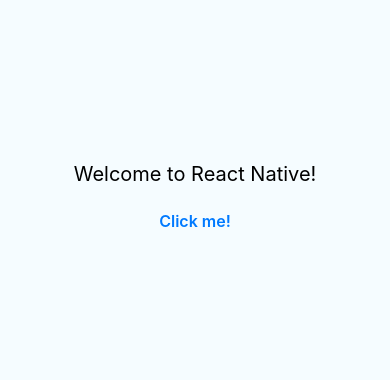
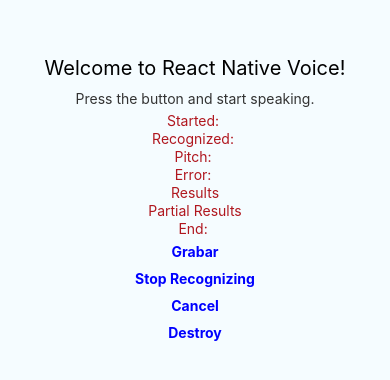
Before and after one commit to stroncod/PerrilloApp, a React Native app in the folder blind/: screen / in a window 390 px wide. Shown: the part 226-606 px from the top of the page. Built offline with nearby package versions, Linux system fonts and the light colour scheme.

Commit message:
Agregado reconocimiento por voz
Agregado el paquete, y el ejemplo en App.JS

```diff
--- a/blind/App.js
+++ b/blind/App.js
@@ -11,7 +11,7 @@
   Text,
   View
 } from 'react-native';
-import Button from './src/components/Button';
+import RecordButton from './src/components/RecordButton';
 
 const instructions = Platform.select({
   ios: 'Press Cmd+R to reload,\n' +
@@ -30,9 +30,8 @@
         <Text style={styles.instructions}>
           {instructions}
         </Text>
-        <Button>
-          Click me!
-        </Button>
+
+        <RecordButton />
       </View>
     );
   }
--- a/blind/package.json
+++ b/blind/package.json
@@ -8,7 +8,8 @@
   },
   "dependencies": {
     "react": "16.0.0-beta.5",
-    "react-native": "0.49.3"
+    "react-native": "0.49.3",
+    "react-native-voice": "^0.2.5"
   },
   "devDependencies": {
     "babel-jest": "21.2.0",
--- /dev/null
+++ b/blind/src/components/RecordButton.js
@@ -0,0 +1,244 @@
+import React, { Component } from 'react';
+import {
+  StyleSheet,
+  Text,
+  View,
+  AppRegistry,
+  TouchableHighlight,
+} from 'react-native';
+
+import Voice from 'react-native-voice';
+
+export default class VoiceTest extends Component {
+  constructor(props) {
+    super(props);
+    this.state = {
+      recognized: '',
+      pitch: '',
+      error: '',
+      end: '',
+      started: '',
+      results: [],
+      partialResults: [],
+    };
+    Voice.onSpeechStart = this.onSpeechStart.bind(this);
+    Voice.onSpeechRecognized = this.onSpeechRecognized.bind(this);
+    Voice.onSpeechEnd = this.onSpeechEnd.bind(this);
+    Voice.onSpeechError = this.onSpeechError.bind(this);
+    Voice.onSpeechResults = this.onSpeechResults.bind(this);
+    Voice.onSpeechPartialResults = this.onSpeechPartialResults.bind(this);
+    Voice.onSpeechVolumeChanged = this.onSpeechVolumeChanged.bind(this);
+  }
+
+  componentWillUnmount() {
+    Voice.destroy().then(Voice.removeAllListeners);
+  }
+
+  onSpeechStart() {
+    this.setState({
+      started: '√',
+    });
+  }
+
+  onSpeechRecognized() {
+    this.setState({
+      recognized: '√',
+    });
+  }
+
+  onSpeechEnd() {
+    this.setState({
+      end: '√',
+    });
+  }
+
+  onSpeechError(e) {
+    this.setState({
+      error: JSON.stringify(e.error),
+    });
+  }
+
+  onSpeechResults(e) {
+    this.setState({
+      results: e.value,
+    });
+  }
+
+  onSpeechPartialResults(e) {
+    this.setState({
+      partialResults: e.value,
+    });
+  }
+
+  onSpeechVolumeChanged(e) {
+    this.setState({
+      pitch: e.value,
+    });
+  }
+
+  async _startRecognizing() {
+    this.setState({
+      recognized: '',
+      pitch: '',
+      error: '',
+      started: '',
+      results: [],
+      partialResults: [],
+      end: ''
+    });
+    try {
+      await Voice.start('en');
+    } catch (e) {
+      console.error(e);
+    }
+  }
+
+  async _stopRecognizing() {
+    try {
+      await Voice.stop();
+    } catch (e) {
+      console.error(e);
+    }
+  }
+
+  async _cancelRecognizing() {
+    try {
+      await Voice.cancel();
+    } catch (e) {
+      console.error(e);
+    }
+  }
+
+  async _destroyRecognizer() {
+    try {
+      await Voice.destroy();
+    } catch (e) {
+      console.error(e);
+    }
+    this.setState({
+      recognized: '',
+      pitch: '',
+      error: '',
+      started: '',
+      results: [],
+      partialResults: [],
+      end: ''
+    });
+  }
+
+  render() {
+    return (
+      <View style={styles.container}>
+        <Text style={styles.welcome}>
+          Welcome to React Native Voice!
+        </Text>
+        <Text style={styles.instructions}>
+          Press the button and start speaking.
+        </Text>
+        <Text
+          style={styles.stat}>
+          {`Started: ${this.state.started}`}
+        </Text>
+        <Text
+          style={styles.stat}>
+          {`Recognized: ${this.state.recognized}`}
+        </Text>
+        <Text
+          style={styles.stat}>
+          {`Pitch: ${this.state.pitch}`}
+        </Text>
+        <Text
+          style={styles.stat}>
+          {`Error: ${this.state.error}`}
+        </Text>
+        <Text
+          style={styles.stat}>
+          Results
+        </Text>
+        {this.state.results.map((result, index) => {
+          return (
+            <Text
+              key={`result-${index}`}
+              style={styles.stat}>
+              {result}
+            </Text>
+          )
+        })}
+        <Text
+          style={styles.stat}>
+          Partial Results
+        </Text>
+        {this.state.partialResults.map((result, index) => {
+          return (
+            <Text
+              key={`partial-result-${index}`}
+              style={styles.stat}>
+              {result}
+            </Text>
+          )
+        })}
+        <Text
+          style={styles.stat}>
+          {`End: ${this.state.end}`}
+        </Text>
+        <TouchableHighlight onPress={this._startRecognizing.bind(this)}>
+          <Text style={styles.action}> Grabar </Text>
+        </TouchableHighlight>
+        <TouchableHighlight onPress={this._stopRecognizing.bind(this)}>
+          <Text
+            style={styles.action}>
+            Stop Recognizing
+          </Text>
+        </TouchableHighlight>
+        <TouchableHighlight onPress={this._cancelRecognizing.bind(this)}>
+          <Text
+            style={styles.action}>
+            Cancel
+          </Text>
+        </TouchableHighlight>
+        <TouchableHighlight onPress={this._destroyRecognizer.bind(this)}>
+          <Text
+            style={styles.action}>
+            Destroy
+          </Text>
+        </TouchableHighlight>
+      </View>
+    );
+  }
+}
+
+const styles = StyleSheet.create({
+  button: {
+    width: 50,
+    height: 50,
+  },
+  container: {
+    flex: 1,
+    justifyContent: 'center',
+    alignItems: 'center',
+    backgroundColor: '#F5FCFF',
+  },
+  welcome: {
+    fontSize: 20,
+    textAlign: 'center',
+    margin: 10,
+  },
+  action: {
+    textAlign: 'center',
+    color: '#0000FF',
+    marginVertical: 5,
+    fontWeight: 'bold',
+  },
+  instructions: {
+    textAlign: 'center',
+    color: '#333333',
+    marginBottom: 5,
+  },
+  stat: {
+    textAlign: 'center',
+    color: '#B0171F',
+    marginBottom: 1,
+  },
+});
+
+AppRegistry.registerComponent('VoiceTest', () => VoiceTest);
```
Also changed, not shown: 5 other files (tests, documents, lock files or other folders).
